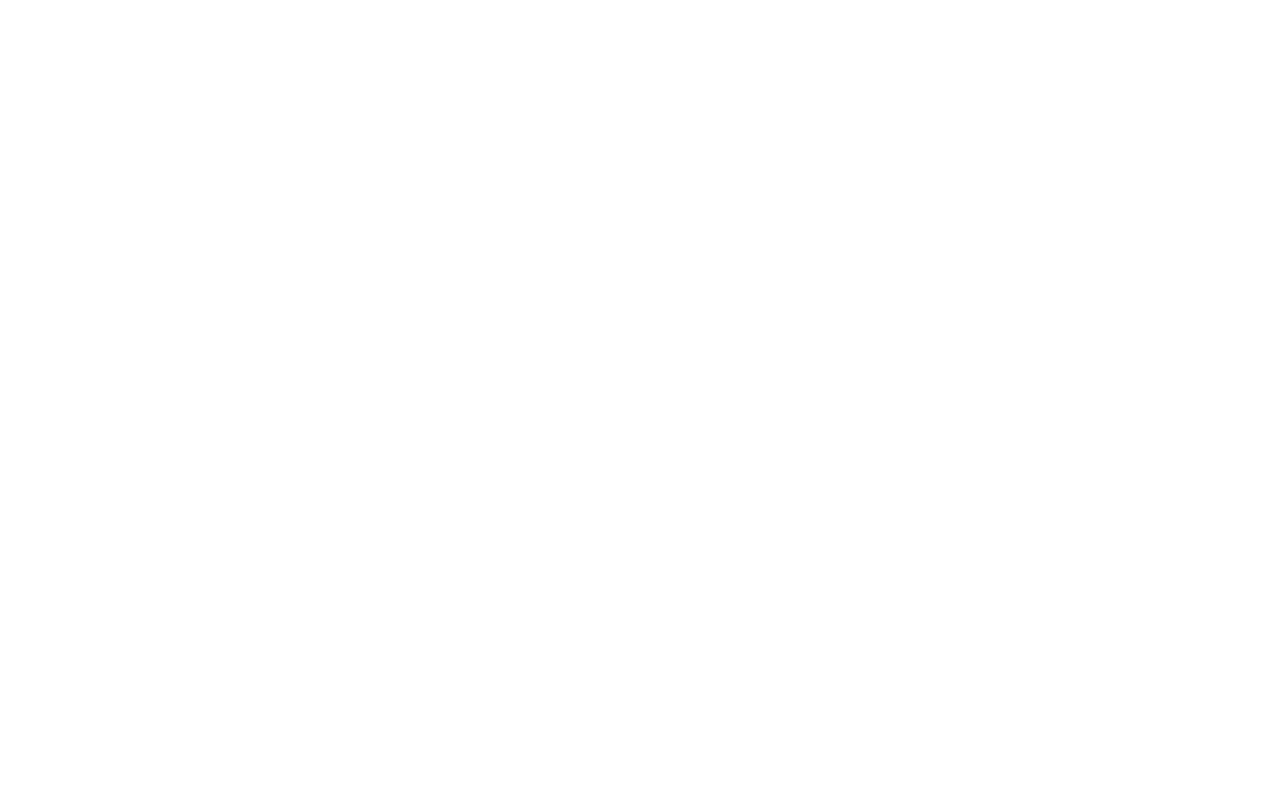
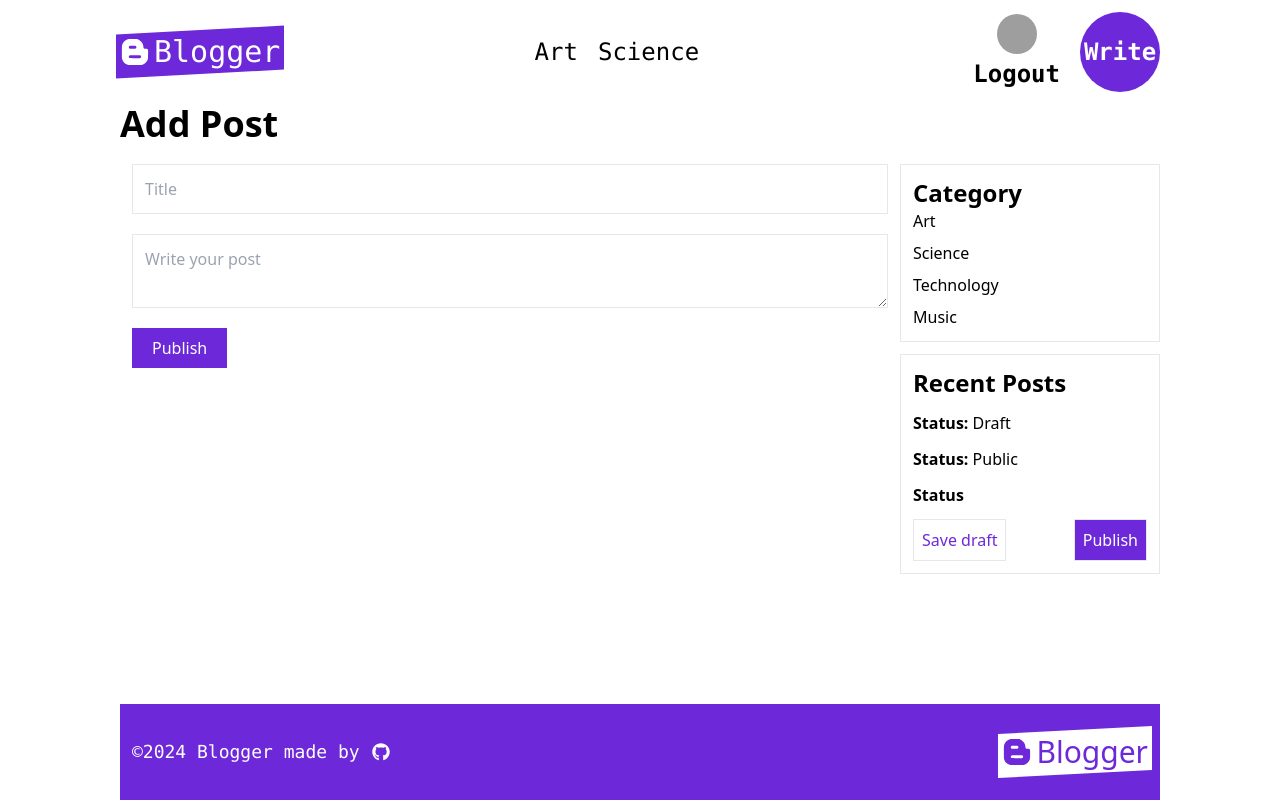
Before and after one commit to mr-smoke/blog-app, a React (Vite) app in the folder client/: page /add in a window 1280 px wide. Before the commit this address had no page. Built offline with nearby package versions, Linux system fonts and the light colour scheme; grey boxes are pictures that could not be loaded.

Commit message:
AddPost page added.

```diff
--- a/client/src/App.jsx
+++ b/client/src/App.jsx
@@ -1,6 +1,7 @@
 import { Route, Routes } from "react-router-dom";
 import Home from "./pages/Home";
 import Blog from "./pages/Blog";
+import AddPost from "./pages/AddPost";
 
 function App() {
   return (
@@ -8,6 +9,7 @@
       <Routes>
         <Route path="/" element={<Home />} />
         <Route path="/blog/:id" element={<Blog />} />
+        <Route path="add" element={<AddPost />} />
       </Routes>
     </>
   );
--- /dev/null
+++ b/client/src/pages/AddPost.jsx
@@ -0,0 +1,59 @@
+import Footer from "../components/Footer";
+import Navbar from "../components/Navbar";
+
+const AddPost = () => {
+  return (
+    <div className="max-w-[1040px] mx-auto min-h-screen relative">
+      <Navbar />
+      <h1 className="text-4xl font-bold pb-5">Add Post</h1>
+      <main className="flex">
+        <section className="w-3/4 px-3 flex flex-col gap-5">
+          <form className="flex flex-col gap-5">
+            <input type="text" placeholder="Title" className="p-3 border" />
+            <textarea
+              placeholder="Write your post"
+              className="p-3 border"
+            ></textarea>
+            <button className="bg-violet-700 text-white px-5 py-2 w-max hover:bg-white hover:text-violet-700 hover:border">
+              Publish
+            </button>
+          </form>
+        </section>
+        <section className="flex flex-col gap-3 w-1/4">
+          <div className="border p-3">
+            <h1 className="text-2xl font-bold">Category</h1>
+            <ul className="flex flex-col gap-2">
+              <li>Art</li>
+              <li>Science</li>
+              <li>Technology</li>
+              <li>Music</li>
+            </ul>
+          </div>
+          <div className="flex flex-col gap-3 border p-3">
+            <h1 className="text-2xl font-bold">Recent Posts</h1>
+            <p className="font-bold">
+              Status: <span className="font-normal">Draft</span>
+            </p>
+            <p className="font-bold">
+              Status: <span className="font-normal">Public</span>
+            </p>
+            <p className="font-bold">
+              Status <span></span>
+            </p>
+            <div className="flex justify-between">
+              <button className="p-2 bg-white text-violet-700 w-max hover:bg-violet-700 hover:text-white border">
+                Save draft
+              </button>
+              <button className="p-2 bg-violet-700 text-white w-max hover:bg-white hover:text-violet-700 border">
+                Publish
+              </button>
+            </div>
+          </div>
+        </section>
+      </main>
+      <Footer />
+    </div>
+  );
+};
+
+export default AddPost;
```
